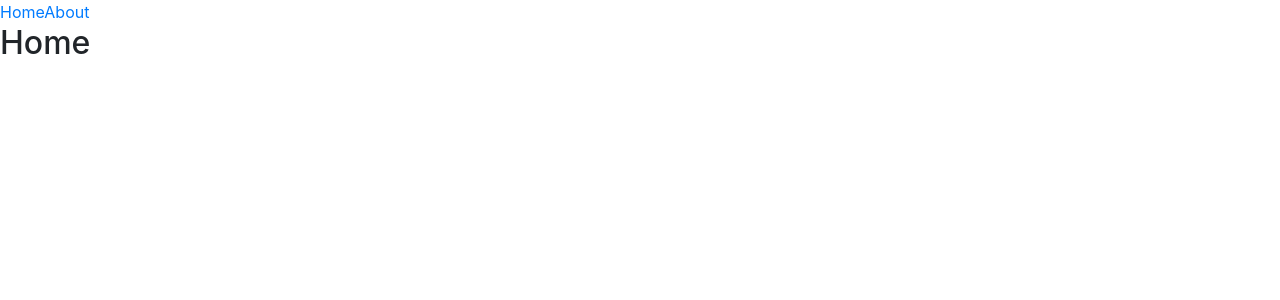
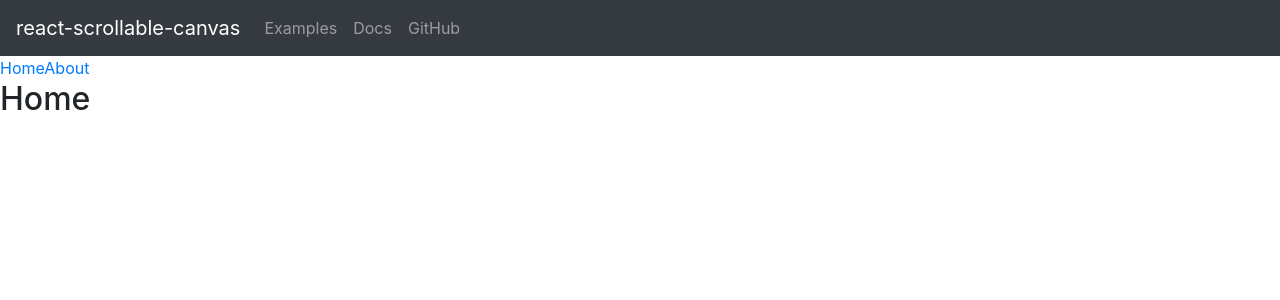
Before and after one commit to solt9029/react-scrollable-canvas, a React (Create React App) app in the folder example/: page / in a window 1280 px wide. Shown: the top 300 px of the page. Built offline with nearby package versions, Linux system fonts and the light colour scheme.

Commit message:
Add Navbar

```diff
--- a/example/src/App.tsx
+++ b/example/src/App.tsx
@@ -1,5 +1,6 @@
 import React from 'react';
 import { Link, Route } from 'react-router-dom';
+import Navbar from './Navbar';
 
 const Home = () => <h2>Home</h2>;
 const About = () => <h2>About</h2>;
@@ -7,6 +8,7 @@ const About = () => <h2>About</h2>;
 const App = () => {
   return (
     <div>
+      <Navbar />
       <Link to="/">Home</Link>
       <Link to="/about">About</Link>
       <Route exact path="/" component={Home} />
--- /dev/null
+++ b/example/src/Navbar.tsx
@@ -0,0 +1,38 @@
+import React, { useState } from 'react';
+import { Link } from 'react-router-dom';
+import { Collapse, Navbar as RSNavbar, NavbarToggler, NavbarBrand, Nav, NavItem, NavLink } from 'reactstrap';
+
+const Navbar = () => {
+  const [isOpen, setIsOpen] = useState(false);
+  const toggle = () => setIsOpen(!isOpen);
+
+  return (
+    <RSNavbar color="dark" dark expand="md">
+      <NavbarBrand tag={Link} to="/">
+        react-scrollable-canvas
+      </NavbarBrand>
+      <NavbarToggler onClick={toggle} />
+      <Collapse isOpen={isOpen} navbar>
+        <Nav className="mr-auto" navbar>
+          <NavItem>
+            <NavLink tag={Link} to="/examples">
+              Examples
+            </NavLink>
+          </NavItem>
+          <NavItem>
+            <NavLink tag={Link} to="/docs">
+              Docs
+            </NavLink>
+          </NavItem>
+          <NavItem>
+            <NavLink href="https://github.com/solt9029/react-scrollable-canvas" target="_blank">
+              GitHub
+            </NavLink>
+          </NavItem>
+        </Nav>
+      </Collapse>
+    </RSNavbar>
+  );
+};
+
+export default Navbar;
```
